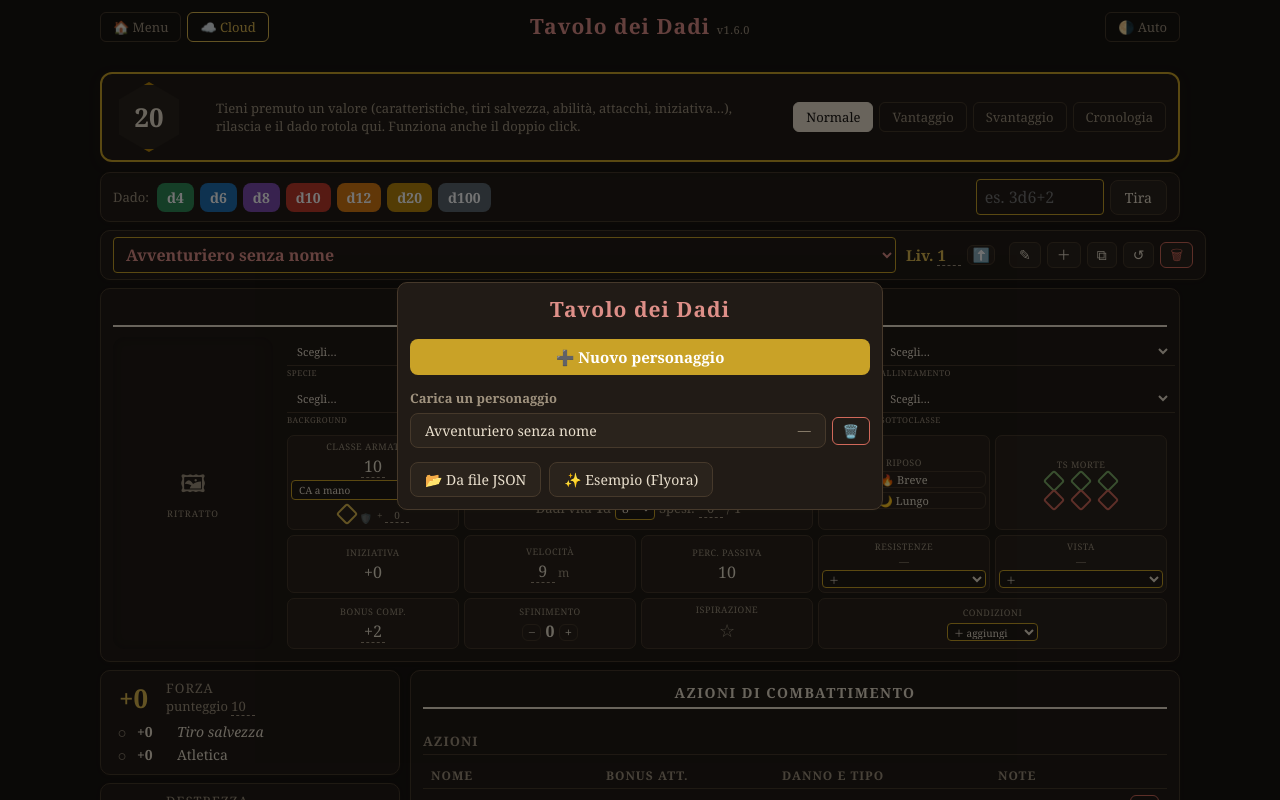
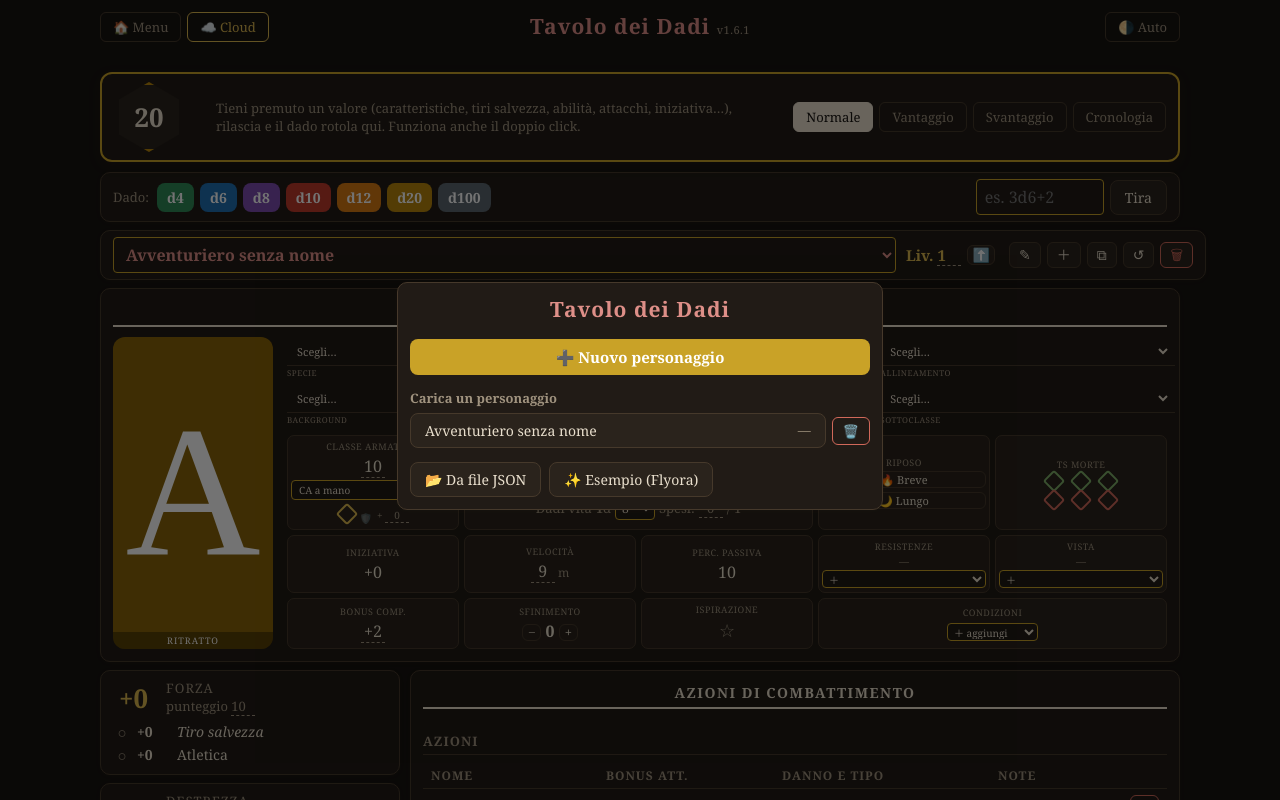
Before and after one commit to samuelenigro97-prog/tavolo-dei-dadi, a React (Vite) app: page / in a window 1280 px wide. Shown: the top 800 px of the page. Built offline with nearby package versions, Linux system fonts and the light colour scheme.

Commit message:
Estetica: ritratto tematico (iniziale su colore classe) invece del vuoto grigio

```diff
--- a/src/App.jsx
+++ b/src/App.jsx
@@ -1226,7 +1226,7 @@ const ESEMPIO_GNOMO = {
 
 const STORAGE_KEY = 'scheda-interattiva:v1';
 const STORAGE_KEY_LEGACY = 'tavolo-dei-dadi:scheda:v1';
-const APP_VERSION = '1.6.0';
+const APP_VERSION = '1.6.1';
 
 function nuovoId() {
   return 'pg-' + Date.now().toString(36) + Math.random().toString(36).slice(2, 6);
@@ -2991,9 +2991,16 @@ export default function App() {
                     }}
                   />
                 ) : (
-                  <div style={{ textAlign: 'center', color: C.inkDim }}>
-                    <div style={{ fontSize: 24 }}>🖼</div>
-                    <div style={{ fontSize: 9, letterSpacing: 1 }}>RITRATTO</div>
+                  // Nessuna foto: mostra l'avatar tematico (iniziale su colore
+                  // classe) così il riquadro non resta un vuoto grigio; resta
+                  // cliccabile per caricare un'immagine.
+                  <div style={{ position: 'relative', width: '100%', height: '100%' }} title="Click: carica l'immagine del personaggio">
+                    <img
+                      src={avatarSvgFallback(scheda.classe, scheda.specie, scheda.nome)}
+                      alt={`Ritratto di ${scheda.nome}`}
+                      style={{ width: '100%', height: '100%', objectFit: 'cover', display: 'block' }}
+                    />
+                    <div style={{ position: 'absolute', bottom: 0, left: 0, right: 0, background: 'rgba(0,0,0,0.35)', color: '#fff', fontSize: 9, letterSpacing: 1, textAlign: 'center', padding: '2px 0' }}>RITRATTO</div>
                   </div>
                 )}
               </div>
```
